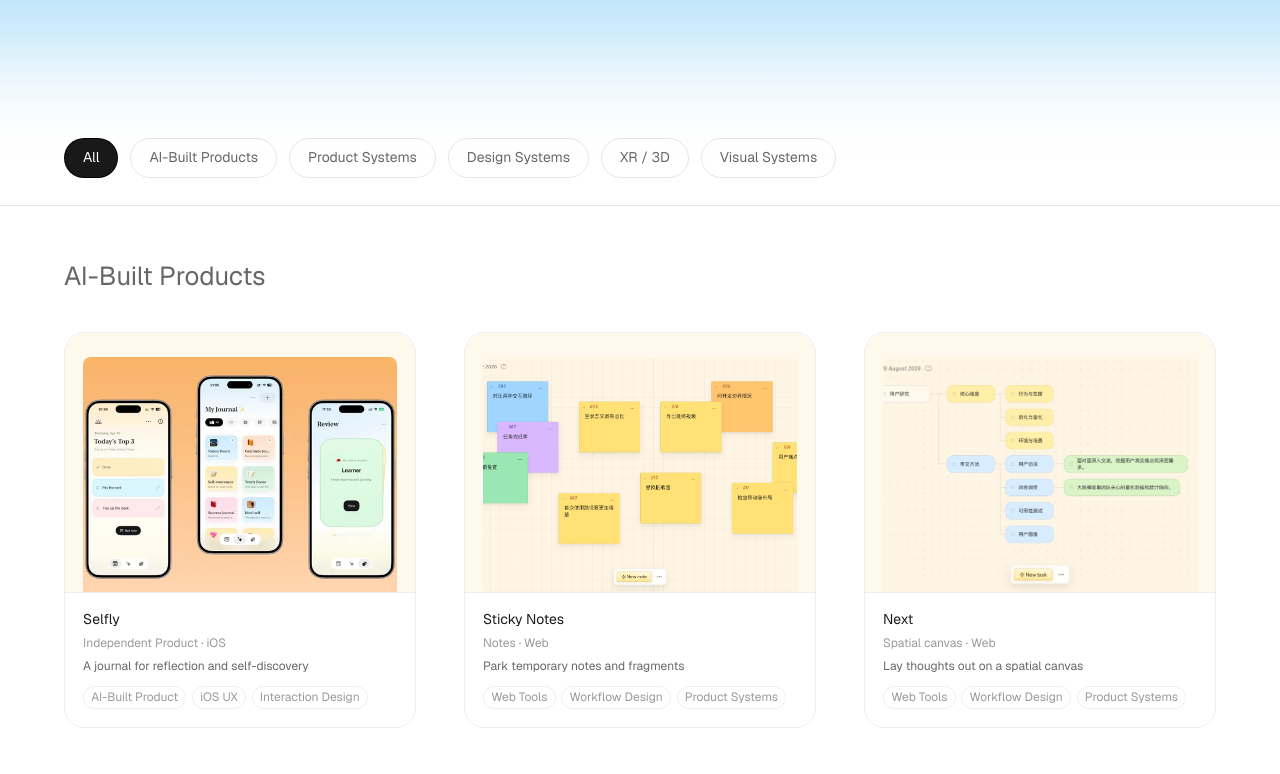
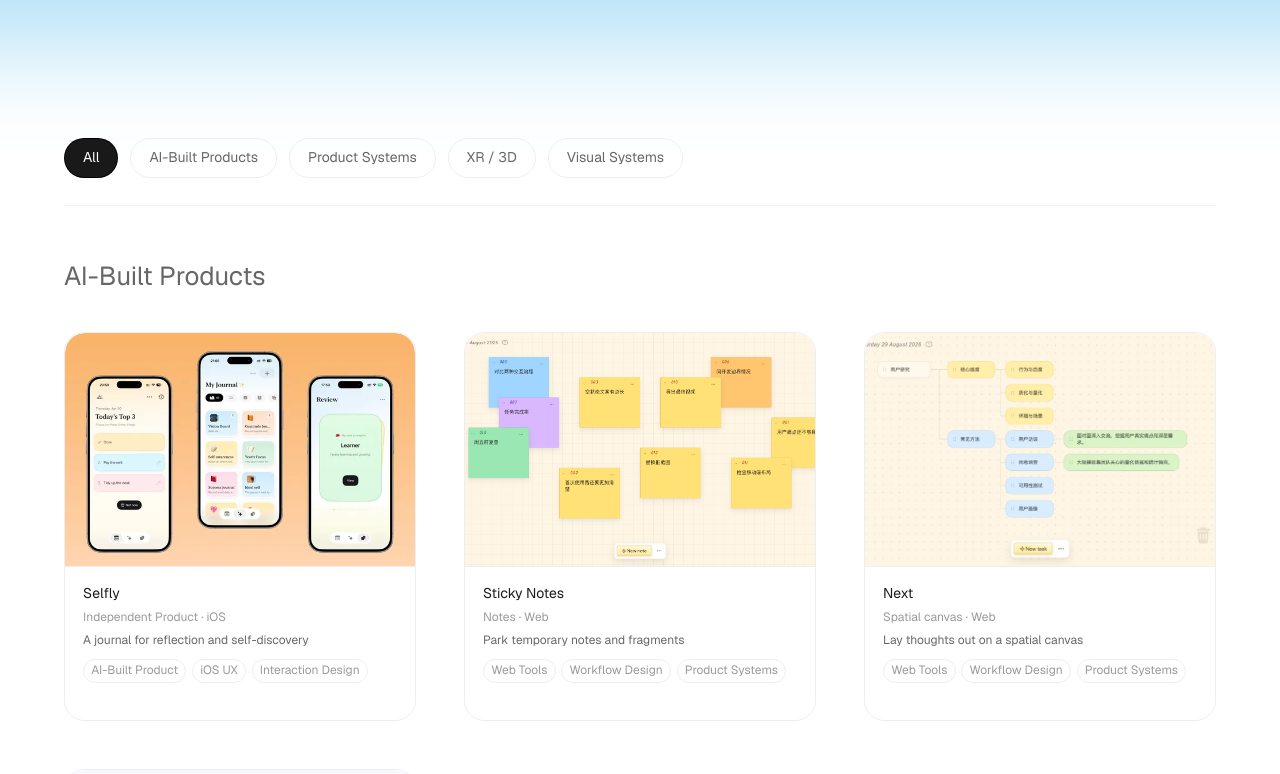
Before and after one commit to jaemin17/portfolio-pro, a Next.js app: page /en/ in a window 1280 px wide. Shown: the part 480-1254 px from the top of the page. Built offline with nearby package versions, Linux system fonts and the light colour scheme.

Commit message:
Polish home portfolio cards and copy

```diff
--- a/src/app/[locale]/page.module.css
+++ b/src/app/[locale]/page.module.css
@@ -237,7 +237,7 @@
   flex: 0 0 auto;
   min-height: 2.5rem;
   padding: 0.55rem 1.125rem;
-  border: 1px solid rgb(0 0 0 / 0.1);
+  border: 1px solid var(--border);
   border-radius: 999px;
   background: transparent;
   color: var(--text-secondary);
@@ -278,11 +278,11 @@
 }
 
 .workIndexRule {
-  width: 100vw;
+  width: 100%;
   height: 1px;
   margin: 1.25rem 0 3.25rem;
-  margin-left: calc(50% - 50vw);
-  background: rgb(0 0 0 / 0.1);
+  background: var(--border);
+  opacity: 0.68;
   pointer-events: none;
 }
 
@@ -314,7 +314,7 @@
     display: grid;
     grid-template-columns: 1fr 1fr;
     gap: 2.5rem 1.5rem;
-    align-items: start;
+    align-items: stretch;
   }
 
   .workIndexList .loadMore {
@@ -374,11 +374,13 @@
 .toolCard {
   display: flex;
   flex-direction: column;
+  height: 100%;
 }
 
 .toolCardSurface {
   display: flex;
   flex-direction: column;
+  flex: 1;
   overflow: hidden;
   border: 1px solid var(--border);
   border-radius: 1.25rem;
@@ -449,8 +451,8 @@
 }
 
 .toolFrameBare .toolVideo.toolVideoNaturalRatio {
-  aspect-ratio: auto;
-  object-fit: contain;
+  aspect-ratio: 3 / 2;
+  object-fit: cover;
 }
 
 .toolUnavailableOverlay {
@@ -471,8 +473,8 @@
   pointer-events: none;
 }
 
-.toolFrameBare ~ .toolUnavailableOverlay {
-  border-radius: 0.75rem;
+.toolFrameBare .toolUnavailableOverlay {
+  border-radius: 1.25rem 1.25rem 0 0;
 }
 
 .toolCardUnavailable:hover .toolUnavailableOverlay,
@@ -490,6 +492,8 @@
   display: flex;
   flex-direction: column;
   gap: 0.35rem;
+  box-sizing: border-box;
+  min-height: 9.625rem;
   padding: 1rem 1.125rem 1.125rem;
   border-top: 1px solid var(--border);
 }
--- a/src/app/[locale]/projects/biomedical-vr/biomedicalVr.module.css
+++ b/src/app/[locale]/projects/biomedical-vr/biomedicalVr.module.css
@@ -916,7 +916,7 @@
   line-height: 1.75;
   color: #444;
   font-size: var(--fs-body);
-  max-width: 52ch;
+  max-width: 100%;
 }
 
 .appIconSystemHero {
--- a/src/components/EnvelopeMail.module.css
+++ b/src/components/EnvelopeMail.module.css
@@ -1,6 +1,6 @@
 .section {
   width: 100%;
-  margin-top: calc(clamp(4rem, 12vw, 9rem) + 4rem);
+  margin-top: calc(clamp(4rem, 12vw, 9rem) + 8rem);
   margin-bottom: 0.5rem;
   display: flex;
   flex-direction: column;
--- a/src/i18n/copy.ts
+++ b/src/i18n/copy.ts
@@ -274,12 +274,6 @@ const copy: Record<Locale, HomeCopy> = {
           ],
         },
         {
-          id: "design-systems",
-          label: "设计系统",
-          summary: "围绕组件、规范和长期一致性的设计系统项目。",
-          projects: [],
-        },
-        {
           id: "xr-3d",
           label: "XR / 3D",
           summary: "3D 内容、VR 训练和多端沉浸式学习体验。",
@@ -315,8 +309,8 @@ const copy: Record<Locale, HomeCopy> = {
               description: "面向 VR 与 3D 教学资源的云端资源库界面。",
             },
             {
-              title: "New Visual Work",
-              description: "新增视觉作品预览与表达探索。",
+              title: "海外官网",
+              description: "面向海外市场的 XR 教育产品官网表达。",
               href: "https://www.figma.com/proto/GJ09IHSaa94p8KQAsRAx0m/Untitled?node-id=1-29&p=f&viewport=471%2C40%2C0.15&t=cQ0YzbifJaUVS61g-1&scaling=scale-down-width&content-scaling=fixed&page-id=0%3A1",
             },
           ],
@@ -334,6 +328,7 @@ const copy: Record<Locale, HomeCopy> = {
           categoryIds: ["zero-to-one"],
           href: "/projects/selfly",
           imageSrc: buildingMedia.selfly,
+          framed: false,
           frameColor: "#fff8ec",
         },
         {
@@ -344,6 +339,7 @@ const copy: Record<Locale, HomeCopy> = {
           categoryIds: ["zero-to-one", "product-systems"],
           href: "https://jaemin17.github.io/sticky-notes/",
           imageSrc: buildingMedia.stickyNotes,
+          framed: false,
           frameColor: "#fff8ec",
         },
         {
@@ -354,6 +350,7 @@ const copy: Record<Locale, HomeCopy> = {
           categoryIds: ["zero-to-one", "product-systems"],
           href: "https://jaemin17.github.io/plan/",
           imageSrc: buildingMedia.next,
+          framed: false,
           frameColor: "#fff8ec",
         },
         {
@@ -364,6 +361,7 @@ const copy: Record<Locale, HomeCopy> = {
           categoryIds: ["zero-to-one", "product-systems"],
           href: "https://jaemin17.github.io/t-day/",
           imageSrc: buildingMedia.tday,
+          framed: false,
           frameColor: "#f7f8fc",
         },
       ],
@@ -438,10 +436,10 @@ const copy: Record<Locale, HomeCopy> = {
           framed: false,
         },
         {
-          title: "New Visual Work",
-          description: "临时新增的视觉作品预览。",
-          meta: "视觉探索 · Prototype",
-          tags: ["Visual Design", "Prototype", "Interface"],
+          title: "海外官网",
+          description: "面向海外市场的 XR 教育产品官网表达。",
+          meta: "公司官网 · XR",
+          tags: ["Official Website", "Product Story", "Brand Direction"],
           categoryIds: ["visual-systems"],
           href: "https://www.figma.com/proto/GJ09IHSaa94p8KQAsRAx0m/Untitled?node-id=1-29&p=f&viewport=471%2C40%2C0.15&t=cQ0YzbifJaUVS61g-1&scaling=scale-down-width&content-scaling=fixed&page-id=0%3A1",
           imageSrc: visualMedia.newVisualWork,
@@ -471,7 +469,6 @@ const copy: Record<Locale, HomeCopy> = {
           imageSrc: visualMedia.cloudPlatform,
           imageVariants: [...visualImageVariants.cloudPlatform],
           framed: false,
-          preserveImageRatio: true,
         },
         {
           title: "游戏概念",
@@ -589,12 +586,6 @@ const copy: Record<Locale, HomeCopy> = {
           ],
         },
         {
-          id: "design-systems",
-          label: "Design Systems",
-          summary: "Component, guideline, and consistency-focused design system work.",
-          projects: [],
-        },
-        {
           id: "xr-3d",
           label: "XR / 3D",
           summary: "3D content, VR training, and multi-device immersive learning experiences.",
@@ -631,8 +622,8 @@ const copy: Record<Locale, HomeCopy> = {
               description: "Cloud resource library UI for VR and 3D training assets.",
             },
             {
-              title: "New Visual Work",
-              description: "A visual work preview and expression study.",
+              title: "Overseas Official Website",
+              description: "Overseas-facing website expression for XR education products.",
               href: "https://www.figma.com/proto/GJ09IHSaa94p8KQAsRAx0m/Untitled?node-id=1-29&p=f&viewport=471%2C40%2C0.15&t=cQ0YzbifJaUVS61g-1&scaling=scale-down-width&content-scaling=fixed&page-id=0%3A1",
             },
           ],
@@ -650,6 +641,7 @@ const copy: Record<Locale, HomeCopy> = {
           categoryIds: ["zero-to-one"],
           href: "/projects/selfly",
           imageSrc: buildingMedia.selfly,
+          framed: false,
           frameColor: "#fff8ec",
         },
         {
@@ -660,6 +652,7 @@ const copy: Record<Locale, HomeCopy> = {
           categoryIds: ["zero-to-one", "product-systems"],
           href: "https://jaemin17.github.io/sticky-notes/",
           imageSrc: buildingMedia.stickyNotes,
+          framed: false,
           frameColor: "#fff8ec",
         },
         {
@@ -670,6 +663,7 @@ const copy: Record<Locale, HomeCopy> = {
           categoryIds: ["zero-to-one", "product-systems"],
           href: "https://jaemin17.github.io/plan/",
           imageSrc: buildingMedia.next,
+          framed: false,
           frameColor: "#fff8ec",
         },
         {
@@ -680,6 +674,7 @@ const copy: Record<Locale, HomeCopy> = {
           categoryIds: ["zero-to-one", "product-systems"],
           href: "https://jaemin17.github.io/t-day/",
           imageSrc: buildingMedia.tday,
+          framed: false,
           frameColor: "#f7f8fc",
         },
       ],
@@ -754,10 +749,11 @@ const copy: Record<Locale, HomeCopy> = {
           framed: false,
         },
         {
-          title: "New Visual Work",
-          description: "Temporary visual work preview.",
-          meta: "Visual Exploration · Prototype",
-          tags: ["Visual Design", "Prototype", "Interface"],
+          title: "Overseas Official Website",
+          description:
+            "Overseas-facing website expression for XR education products.",
+          meta: "Company Website · XR",
+          tags: ["Official Website", "Product Story", "Brand Direction"],
           categoryIds: ["visual-systems"],
           href: "https://www.figma.com/proto/GJ09IHSaa94p8KQAsRAx0m/Untitled?node-id=1-29&p=f&viewport=471%2C40%2C0.15&t=cQ0YzbifJaUVS61g-1&scaling=scale-down-width&content-scaling=fixed&page-id=0%3A1",
           imageSrc: visualMedia.newVisualWork,
@@ -787,7 +783,6 @@ const copy: Record<Locale, HomeCopy> = {
           imageSrc: visualMedia.cloudPlatform,
           imageVariants: [...visualImageVariants.cloudPlatform],
           framed: false,
-          preserveImageRatio: true,
         },
         {
           title: "Game Concept",
```
Also changed, not shown: 1 other file (tests, documents, lock files or other folders).
